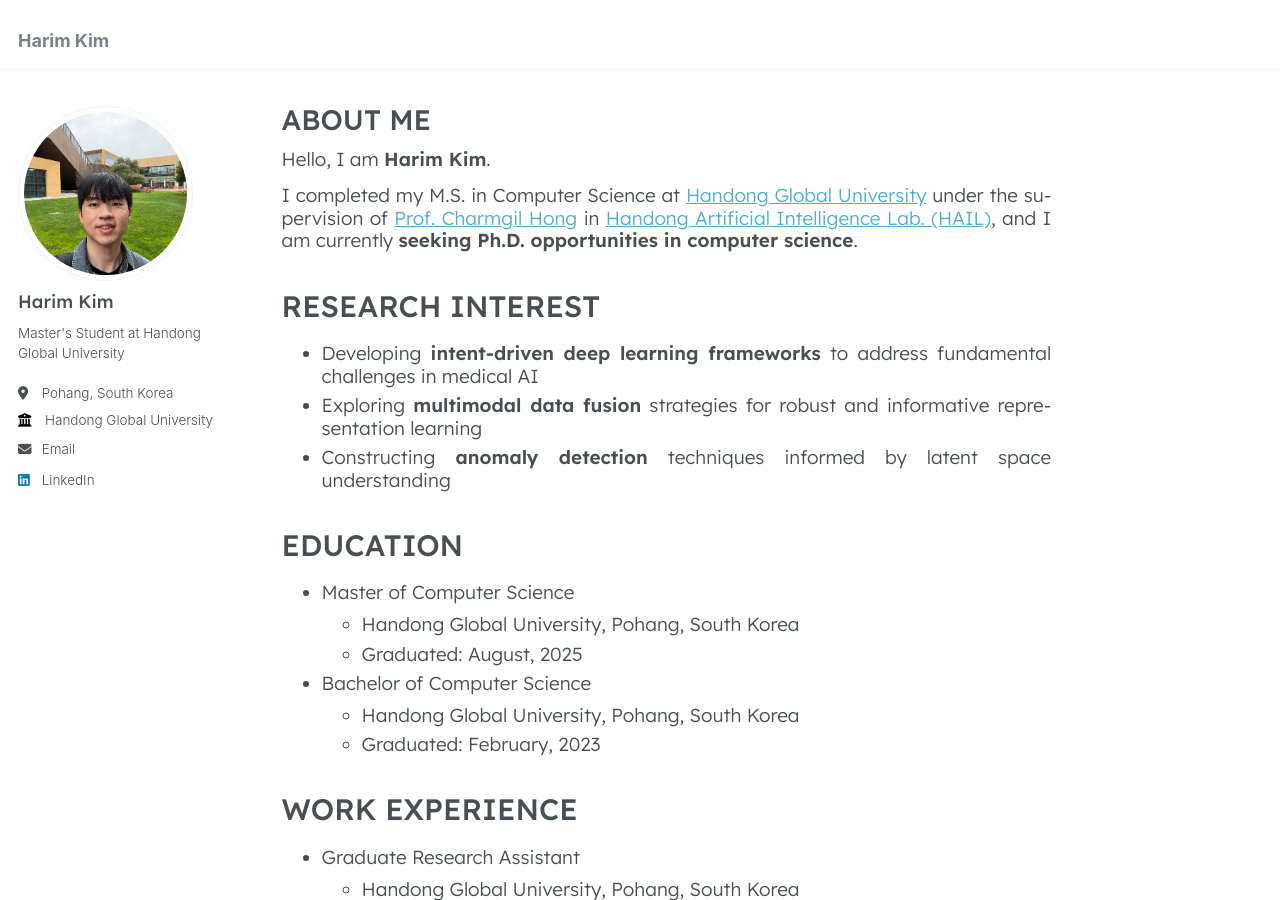
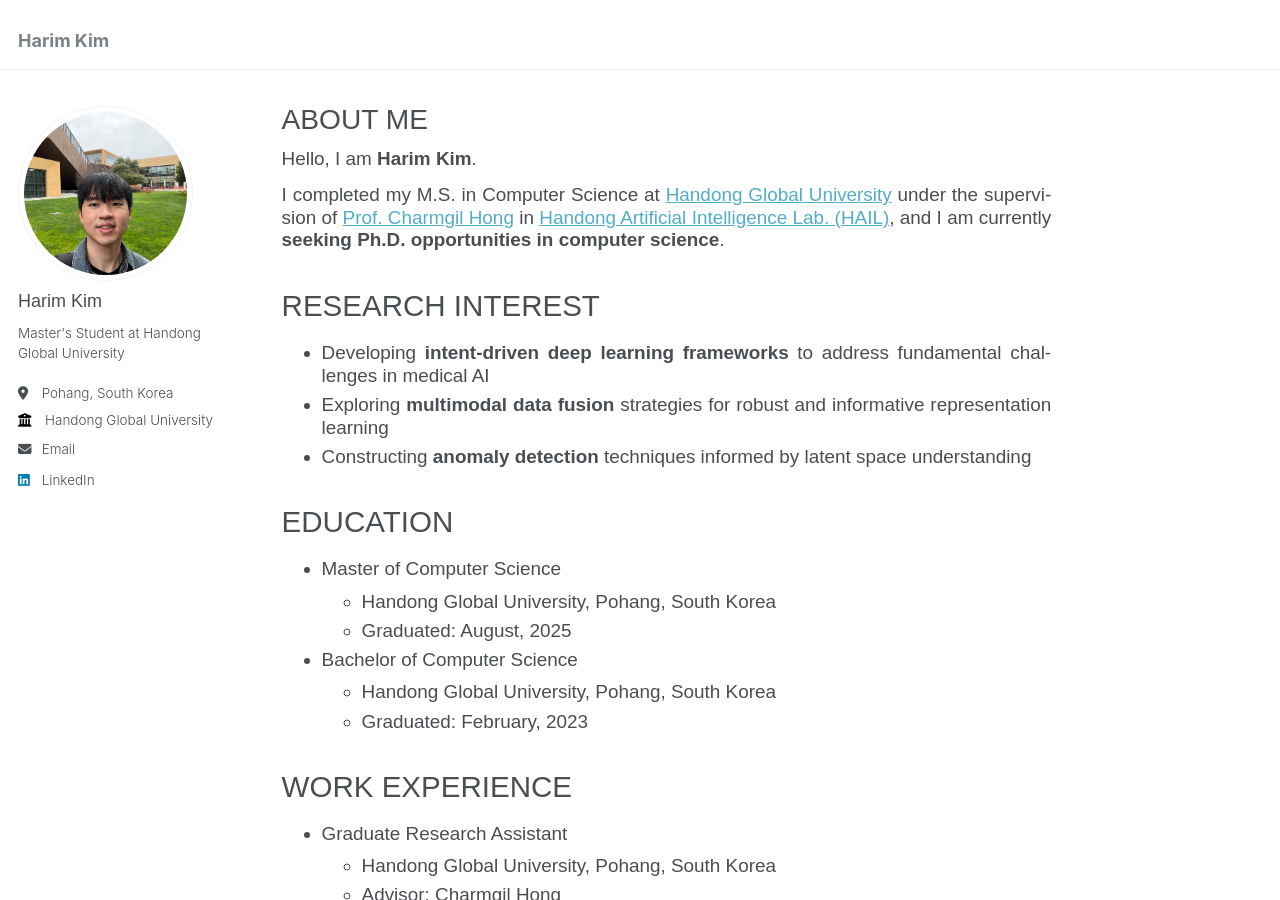
Before and after one commit to hrkim153/hrkim153.github.io, a Jekyll site: the page built from _pages/about.md, in a window 1280 px wide and 900 px high. Built offline with Jekyll 4.4.1, drawn with Linux system fonts in a browser that asks for light colours.

Commit message:
Update custom.html

```diff
--- a/_includes/head/custom.html
+++ b/_includes/head/custom.html
@@ -1,10 +1,10 @@
 {% include base_path %}
 
-<!-- Load Lexend Deca from Google Fonts -->
+<!-- Load Rajdhani from Google Fonts -->
 <link rel="preconnect" href="https://fonts.googleapis.com">
 <link rel="preconnect" href="https://fonts.gstatic.com" crossorigin>
 
-<link href="https://fonts.googleapis.com/css2?family=Lexend+Deca:wght@200;300;400;500;600&display=swap" rel="stylesheet">
+<link href="https://fonts.googleapis.com/css2?family=Rajdhani:wght@300;400;500;600;700&display=swap" rel="stylesheet">
 
 
 <!-- start custom head snippets -->
```
